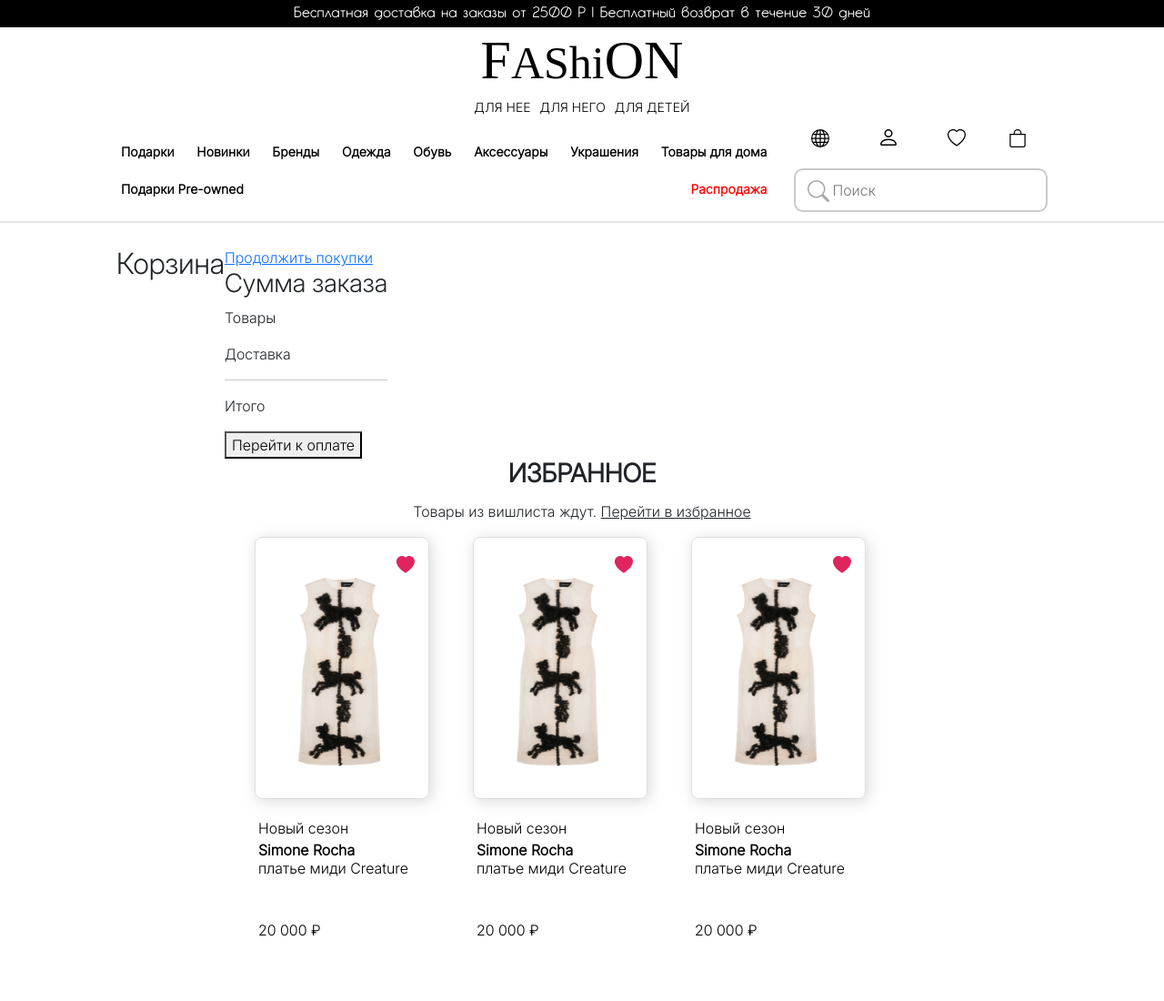
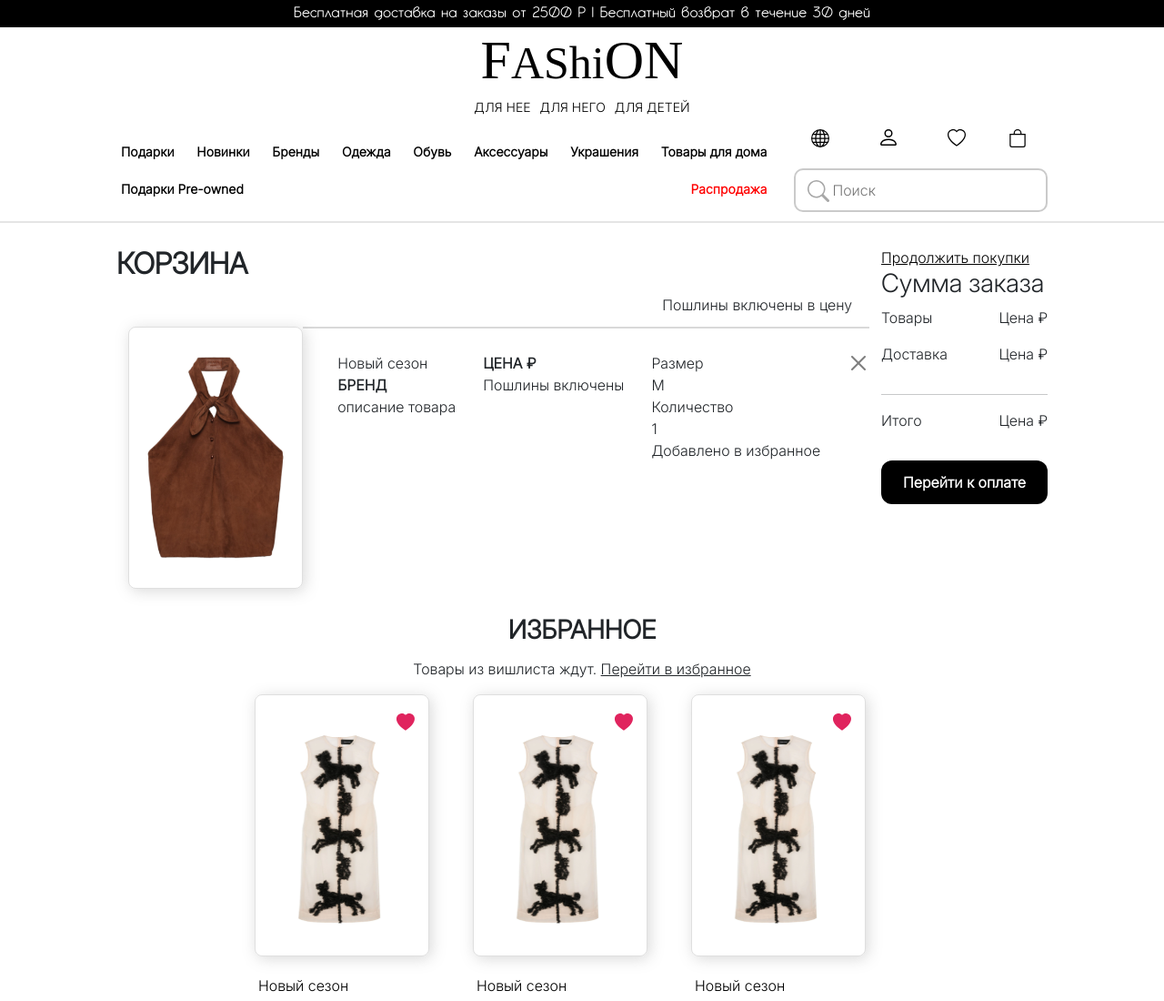
Before and after one commit to Sile9t/FashionStoreFront, a plain HTML site: page html/Cart.html in a window 1280 px wide. Shown: the top 1100 px of the page at 91% size. Drawn offline with nearby package versions, Linux system fonts and the light colour scheme; a web font is replaced by a local one.

Commit message:
UPDATE: Added scaffolds for prodList, prodItem and brandItem

```diff
--- a/html/Cart.html
+++ b/html/Cart.html
@@ -18,35 +18,64 @@
 <body>
     <div id="header"></div>
     <main id="main" class="justify-content-around">
-        <div class="cart-list-wrapper d-flex flex-row">
-            <div class="list-header d-flex flex-column">
-                <h2 class="header">Корзина</h2>
-
-            </div>
-            <div class="list-wrapper">
-                <div class="cart-list-item">
-                    <img src="" alt="">
+        <div class="cart-sum-wrapper d-flex flex-row justify-content-between">
+            <div class="cart-list-wrapper d-flex flex-column flex-fill">
+                <div class="list-header d-flex flex-column">
+                    <h2 class="header">Корзина</h2>
+                    <div class="duties-notice d-flex justify-content-end">
+                        Пошлины включены в цену
+                    </div>
+                </div>
+                <div class="list-wrapper flex-fill">
+                    <div class="list-item d-flex flex-row">
+                        <img src="/html/source/img/prod1.png" alt="">
+                        <div class="purchase-info d-flex flex-row flex-fill justify-content-between">
+                            <div class="short-info">
+                                <p class="season">Новый сезон</p>
+                                <p class="brand">Бренд</p>
+                                <p class="description">описание товара</p>
+                            </div>
+                            <div class="cost-info">
+                                <p class="cost">Цена &#x20bd;</p>
+                                <p class="duties">Пошлины включены</p>
+                            </div>
+                            <div class="size-quanity-wrapper">
+                                <div class="size">
+                                    <p class="header">Размер</p>
+                                    <p class="value">M</p>
+                                </div>
+                                <div class="quanity">
+                                    <p class="header">Количество</p>
+                                    <p class="value">1</p>
+                                </div>
+                                <div class="added-to-favourite">
+                                    Добавлено в избранное
+                                </div>
+                            </div>
+                            <button class="btn-close" type="button"></button>
+                        </div>
+                    </div>
                 </div>
             </div>
             <div class="purch-sum-wrapper">
                 <a href="">Продолжить покупки</a>
                 <div class="purch-sum">
                     <h3 class="header">Сумма заказа</h3>
-                    <div class="purchases">
+                    <div class="purchases d-flex justify-content-between">
                         <p class="text">Товары</p>
-                        <p class="cost"></p>
+                        <p class="cost">Цена &#x20bd;</p>
                     </div>
-                    <div class="delivery">
+                    <div class="delivery d-flex justify-content-between">
                         <p class="text">Доставка</p>
-                        <p class="cost"></p>
+                        <p class="cost">Цена &#x20bd;</p>
                     </div>
                     <hr>
-                    <div class="summary">
+                    <div class="summary d-flex justify-content-between">
                         <p class="text">Итого</p>
-                        <p class="cost"></p>
+                        <p class="cost">Цена &#x20bd;</p>
                     </div>
                 </div>
-                <button type="submit">Перейти к оплате</button>
+                <button class="btn-prmr" type="submit">Перейти к оплате</button>
             </div>
         </div>
         <div class="favourite-list cards-list-wrapper">
--- a/html/css/Cart.css
+++ b/html/css/Cart.css
@@ -1,4 +1,89 @@
 @charset "UTF-8";
+
+.cart-sum-wrapper {
+
+    .cart-list-wrapper {
+        .list-header {
+            margin-right: 2rem;
+            h2, h3 {
+                text-transform: uppercase;
+                font-weight: 600;
+                margin-bottom: 1vw;
+            }
+        }
+
+        .list-wrapper {
+            .list-item {
+                padding: 1vw;
+
+                img {
+                    width: 15vw;
+                    border: 1px solid rgba(0, 0, 0, .125);
+                    border-radius: .5rem;
+                    margin-bottom: 1rem;
+                    padding: 2rem 1rem;
+                    aspect-ratio: 2 / 3;
+                    box-shadow: .15rem .15rem 1rem var(--card-img-shadow);
+                    justify-content: center;
+                }
+
+                .purchase-info {
+                    border-top: 2px solid var(--card-img-shadow);
+                    padding: 2vw 0 0 3vw;
+
+                    p {
+                        padding: 0;
+                        margin: 0;
+                    }
+
+                    .short-info {
+
+                        .brand {
+                            text-transform: uppercase;
+                            font-weight: 600;
+                        }
+
+                    }
+
+                    .cost-info {
+                        .cost {
+                            text-transform: uppercase;
+                            font-weight: 600;
+                        }
+                    }
+
+                    .size-quanity-wrapper {
+                        :nth-child(n+1 of div + .header, .value)
+
+                        .size {
+
+                        }
+
+                        .quanity {
+
+                        }
+
+                        .added-to-favourite {
+
+                        }
+                    }
+                }
+            }
+
+        }
+
+        .purch-sum-wrapper {
+
+        }
+    }
+
+    .purch-sum-wrapper {
+        a {
+            color: black;
+        }
+
+    }
+}
 
 .favourite-list {
     .cards-list-header, p {
--- a/html/js/Index.js
+++ b/html/js/Index.js
@@ -26,8 +26,3 @@
 	});
 
 }));
-
-function topFunction() {
-	document.body.scrollTop = 0;
-	document.documentElement.scrollTop = 0;
-}
--- /dev/null
+++ b/html/js/ProdList.js
@@ -0,0 +1,4 @@
+function goTop() {
+	document.body.scrollTop = 0;
+	document.documentElement.scrollTop = 0;
+}
```
Also changed, not shown: html/ProdList.html (+2 -2 lines), html/scaffolds/brandItem.html (added, +11 -0 lines), html/scaffolds/prodCard.html (added, +29 -0 lines), html/scaffolds/prodList.html (added, +20 -0 lines).
